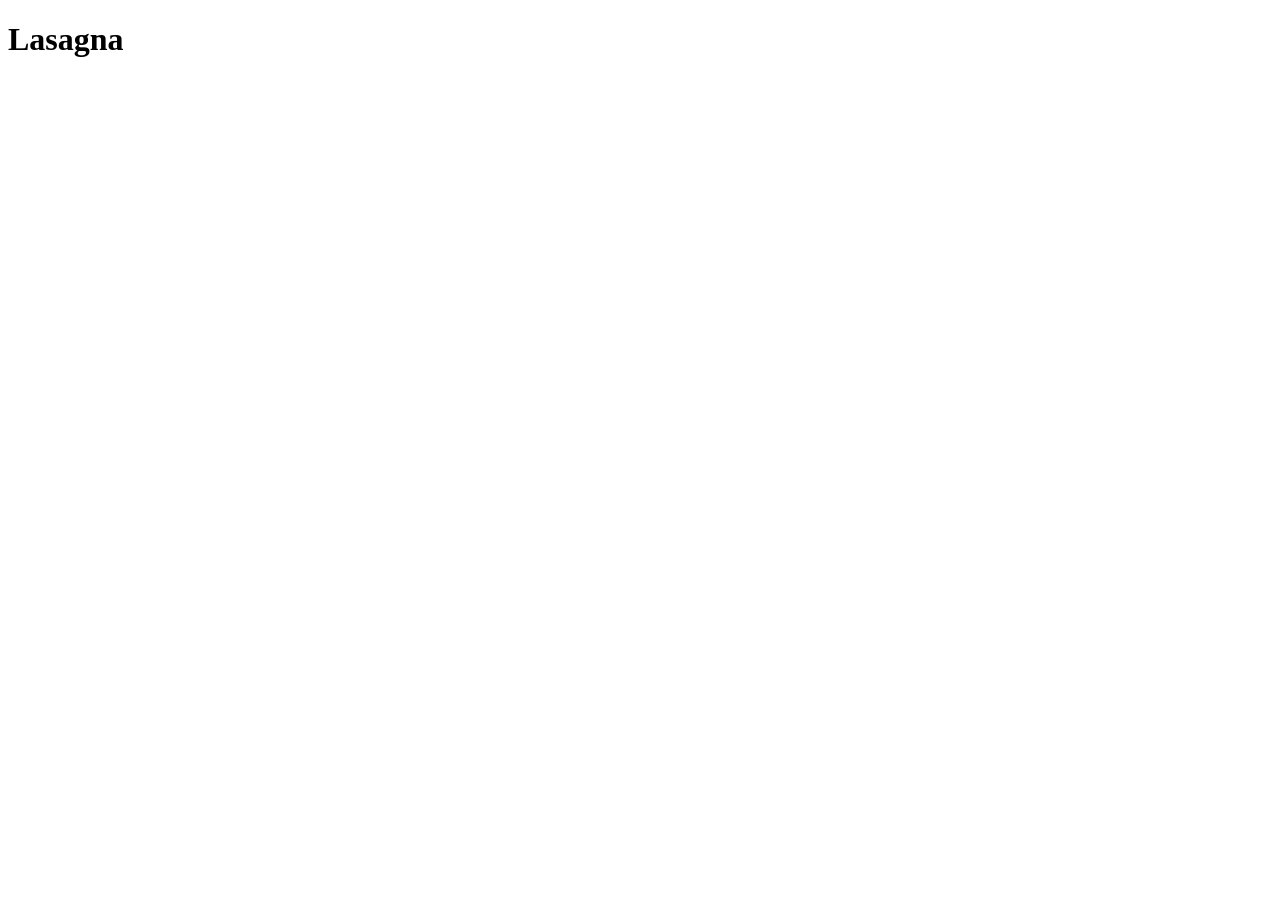
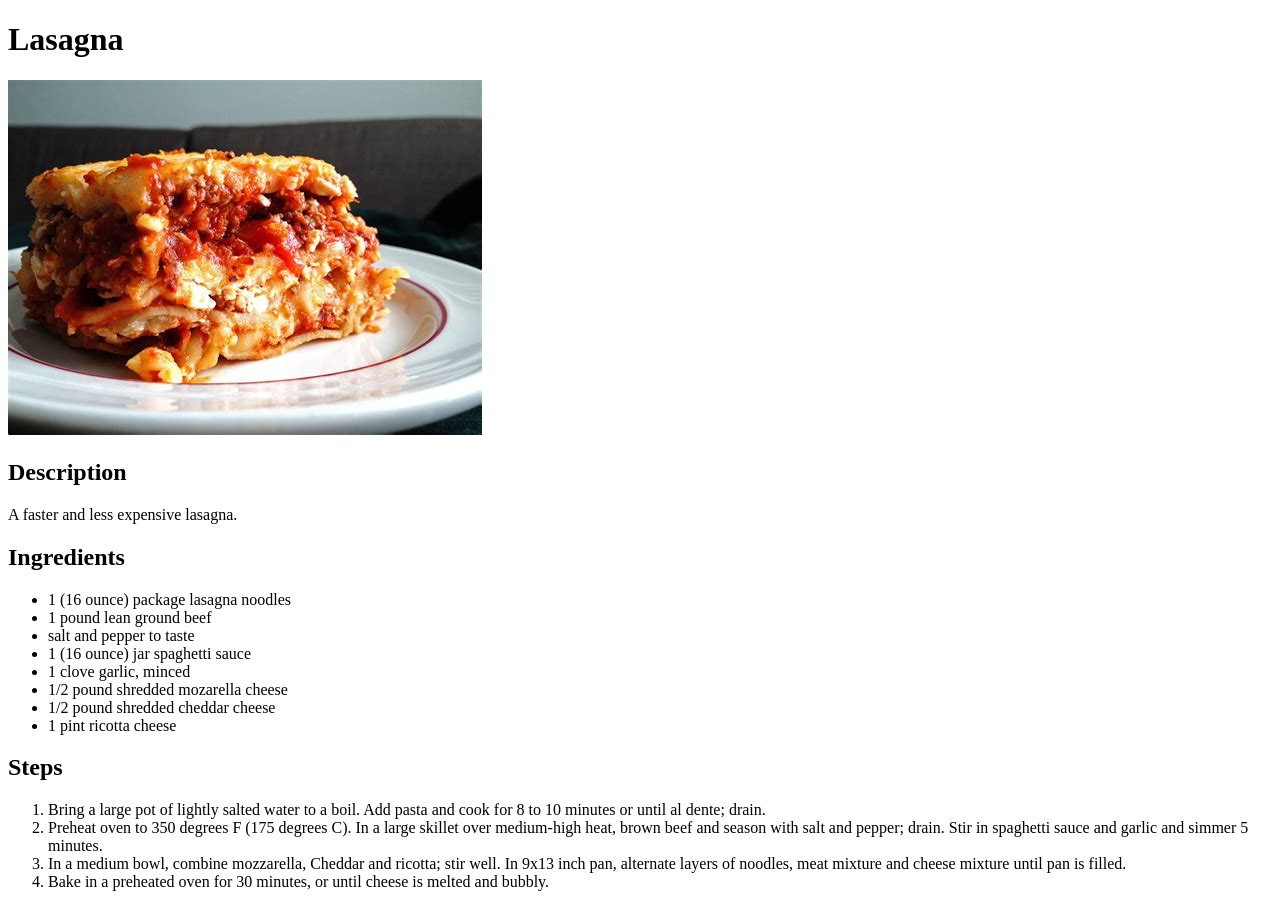
Before and after one commit to rtaccatr/odin-recipes, a plain HTML site: page recipes/lasagna.html in a window 1280 px wide. Before the commit the page ends 800 px from the top, so only its background shows below. Drawn offline with Linux system fonts and the light colour scheme.

Commit message:
Add lasagna recipe with image, description, ingredients, and steps.

```diff
--- a/recipes/lasagna.html
+++ b/recipes/lasagna.html
@@ -6,5 +6,26 @@
 </head>
 <body>
     <h1>Lasagna</h1>
+    <img src="../images/lasagna.jpg">
+    <h2>Description</h2>
+    <p>A faster and less expensive lasagna.</p>
+    <h2>Ingredients</h2>
+    <ul>
+        <li>1 (16 ounce) package lasagna noodles</li>
+        <li>1 pound lean ground beef</li>
+        <li>salt and pepper to taste</li>
+        <li>1 (16 ounce) jar spaghetti sauce</li>
+        <li>1 clove garlic, minced</li>
+        <li>1/2 pound shredded mozarella cheese</li>
+        <li>1/2 pound shredded cheddar cheese</li>
+        <li>1 pint ricotta cheese</li>
+    </ul>
+    <h2>Steps</h2>
+    <ol>
+        <li>Bring a large pot of lightly salted water to a boil. Add pasta and cook for 8 to 10 minutes or until al dente; drain.</li>
+        <li>Preheat oven to 350 degrees F (175 degrees C). In a large skillet over medium-high heat, brown beef and season with salt and pepper; drain. Stir in spaghetti sauce and garlic and simmer 5 minutes.</li>
+        <li>In a medium bowl, combine mozzarella, Cheddar and ricotta; stir well. In 9x13 inch pan, alternate layers of noodles, meat mixture and cheese mixture until pan is filled.</li>
+        <li>Bake in a preheated oven for 30 minutes, or until cheese is melted and bubbly.</li>
+    </ol>
 </body>
 </html>
```
